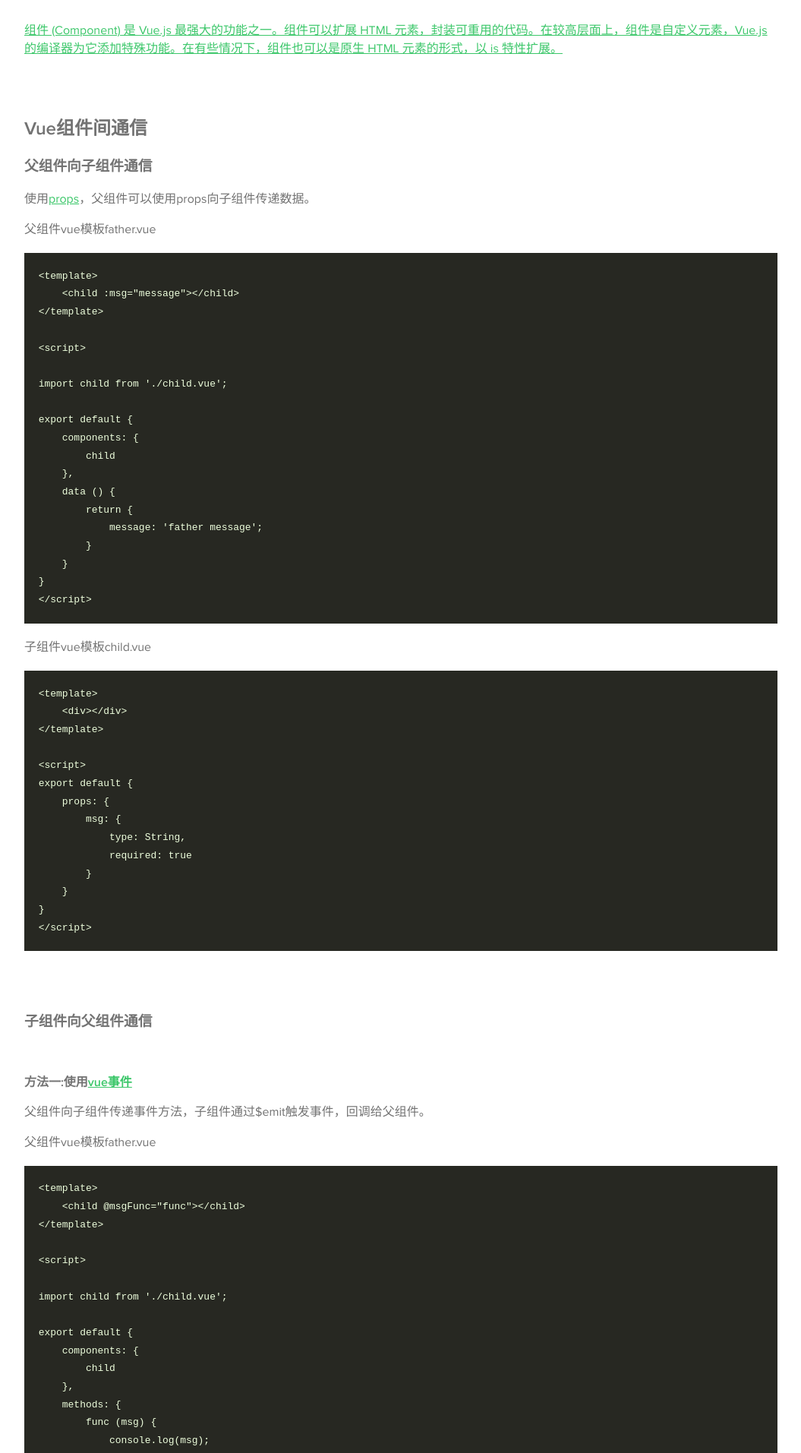
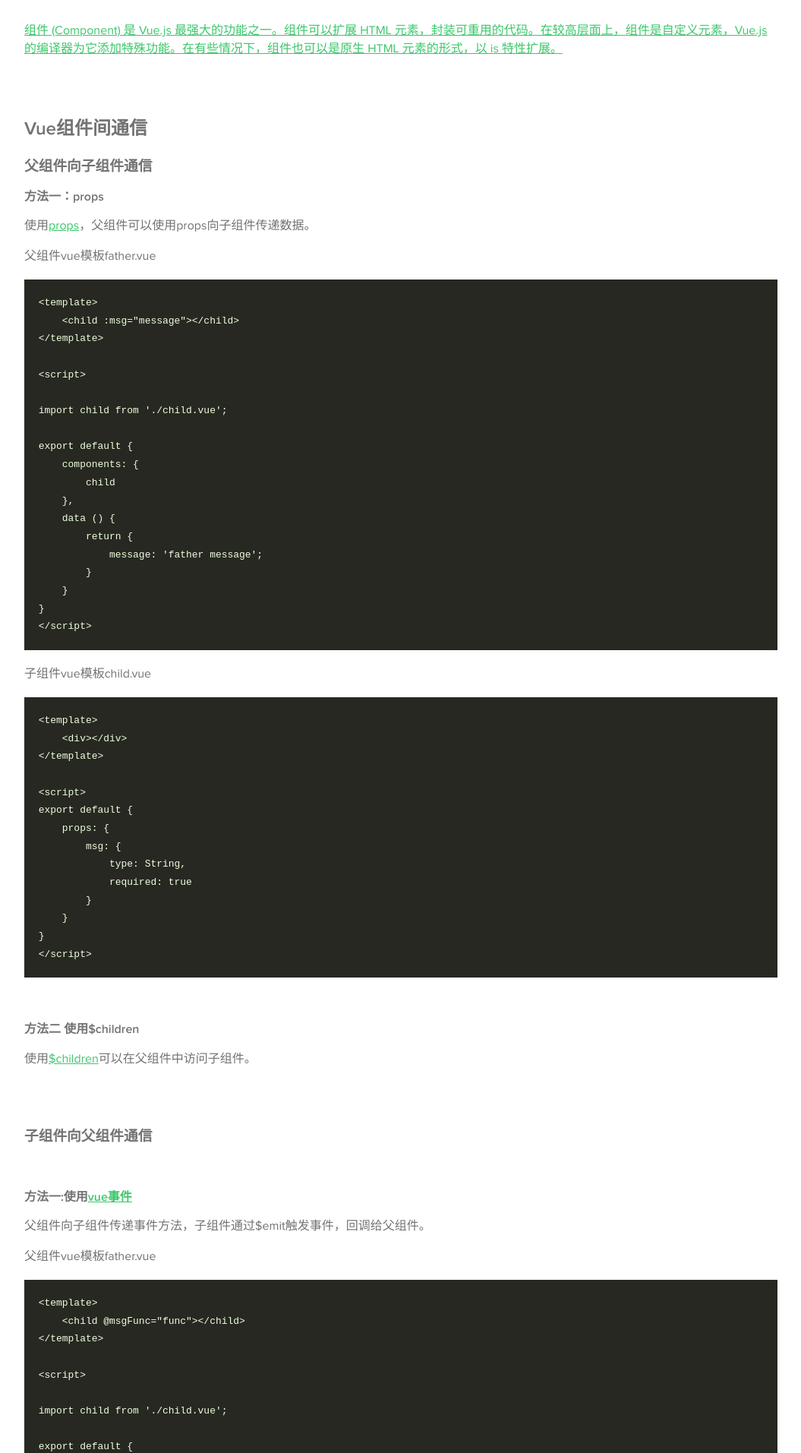
Before and after one commit to answershuto/Blog, a Jekyll site: the page built from _posts/2017-08-12-Vue组件间通信.MarkDown, in a window 1280 px wide. Shown: the part 634-2547 px from the top of the page at 76% size, without its empty margins (112-1167 px from the left). Built offline with Jekyll 4.4.1, drawn with Linux system fonts in a browser that asks for light colours; some web fonts are replaced; some of the changed text lies outside the part shown.

Commit message:
update 《Vue组件间通信》

````diff
--- a/_posts/2017-08-12-Vue组件间通信.MarkDown
+++ b/_posts/2017-08-12-Vue组件间通信.MarkDown
@@ -16,6 +16,8 @@
 ## Vue组件间通信
 
 ### 父组件向子组件通信
+
+#### 方法一：props
 
 使用[props](https://cn.vuejs.org/v2/guide/components.html#Prop)，父组件可以使用props向子组件传递数据。
 
@@ -61,6 +63,12 @@
 }
 </script>
 ```
+
+<br />
+
+#### 方法二 使用$children
+
+使用[$children](https://cn.vuejs.org/v2/api/#vm-children)可以在父组件中访问子组件。
 
 <br />
 <br />
@@ -131,6 +139,12 @@
 但是并不推荐这么做，并不建议直接修改props的值，如果数据是用于显示修改的，在实际开发中我经常会将其放入data中，在需要回传给父组件的时候再用事件回传数据。这样做保持了组件独立以及解耦，不会因为使用同一份数据而导致数据流异常混乱，只通过特定的接口传递数据来达到修改数据的目的，而内部数据状态由专门的data负责管理。
 
 <br />
+
+#### 方法三：使用$parent
+
+使用[$parent](https://cn.vuejs.org/v2/api/#vm-parent)可以访问父组件的数据。
+
+<br />
 <br />
 
 ### 非父子组件、兄弟组件之间的数据传递
````
Also changed, not shown: 2 other files.
